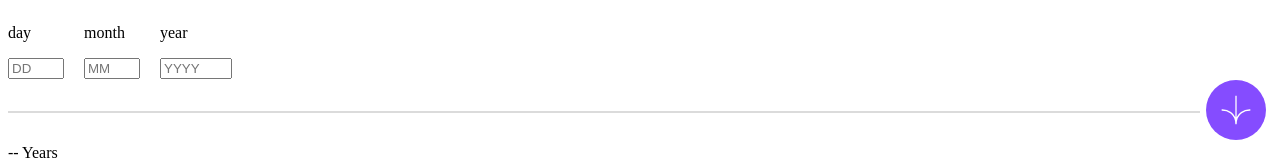
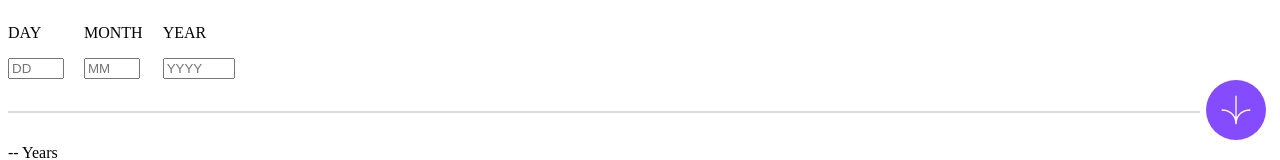
Before and after one commit to Riquelme3m/iJunior-Age-Calculator, a React (Vite) app in the folder age-calculator/: page / in a window 1280 px wide. Shown: the top 160 px of the page. Built offline with nearby package versions, Linux system fonts and the light colour scheme.

Commit message:
Componentes Reutilizaveis

```diff
--- a/age-calculator/src/App.jsx
+++ b/age-calculator/src/App.jsx
@@ -1,10 +1,6 @@
 import "./styles/style.css"
-import DayInput from "./components/DayInput";
-import MonthInput from "./components/MonthInput";
-import YearInput from "./components/YearInput";
-import YearsDisplay from "./components/YearDisplay";
-import MonthDisplay from "./components/MonthDisplay";
-import DayDisplay from "./components/DayDisplay";
+import Input from "./components/Input";
+import Display from "./components/Display";
 import ButtonCalculate from "./components/ButtonCalculate";
 import { useState } from "react";
 
@@ -19,7 +15,7 @@ function App() {
    const [year, setYear] = useState();
    const [calculatedYears, setCalculatedYears] = useState("--");
    const [calculatedMonths, setCalculatedMonths] = useState("--");
-   const [calcultateDays, setCalculatedDays] = useState("--");
+   const [calculatedDays, setCalculatedDays] = useState("--");
    const [errors, setErrors] = useState({ day: "", month: "", year: "" });
 
 
@@ -94,18 +90,18 @@ function App() {
    return (
       <main className="main-container">
          <div className="date-inputs">
-            <DayInput day={day} onChange={(e) => setDay(e.target.value)} error={errors.day}> </DayInput>
-            <MonthInput month={month} onChange={(e) => setMonth(e.target.value)} error={errors.month}> </MonthInput>
-            <YearInput year={year} onChange={(e) => setYear(e.target.value)} error={errors.year}></YearInput>
+            <Input type="day" value={day} onChange={(e) => setDay(e.target.value)} error={errors.day} />
+            <Input type="month" value={month} onChange={(e) => setMonth(e.target.value)} error={errors.month} />
+            <Input type="year" value={year} onChange={(e) => setYear(e.target.value)} error={errors.year} />
          </div>
          <div className="division">
             <hr/>
             <ButtonCalculate onClick={calculateAge}></ButtonCalculate>
          </div>
          <div className="date-display">
-            <YearsDisplay years={calculatedYears}></YearsDisplay>
-            <MonthDisplay months={calculatedMonths}></MonthDisplay>
-            <DayDisplay days={calcultateDays}></DayDisplay>
+            <Display years={calculatedYears}></Display>
+            <Display months={calculatedMonths}></Display>
+            <Display days={calculatedDays}></Display>
          </div>
       </main>
 
--- a/age-calculator/src/components/DayDisplay.jsx
+++ /dev/null
@@ -1,10 +0,0 @@
-import React from "react";
-
-
-function DayDisplay(props){
-    return(
-        <div><span>{props.days}</span><span> Days</span></div>
-    )
-}
-
-export default DayDisplay
--- a/age-calculator/src/components/DayInput.jsx
+++ /dev/null
@@ -1,16 +0,0 @@
-import React from "react";
-
-
-function DayInput({value,onChange,error}){
-    return(
-        <div>
-            <p>day</p>
-            <input type="number" value={value} onChange={onChange} min="1" max="31" placeholder="DD"/>
-            {error ? <p style={{color:"red"}}>{error}</p> : null}
-        </div>
-
-
-    );
-}
-
-export default DayInput;
--- /dev/null
+++ b/age-calculator/src/components/Display.jsx
@@ -0,0 +1,28 @@
+import React from "react";
+
+export default function Display({ years, months, days }) {
+    // retorna o valor relativo a prop recebida
+    const getValue = () => {
+        if (years !== undefined) return years;
+        if (months !== undefined) return months;
+        if (days !== undefined) return days;
+    }
+
+    // retorna o texto relativo a prop recebida
+    const getLabel = () => {
+        if (years !== undefined) return "Years";
+        if (months !== undefined) return "Months";
+        if (days !== undefined) return "Days";
+        return "";
+    }
+
+    const value = getValue();
+    const label = getLabel();
+
+    return (
+        <div className="display-item">
+            <span className="number"> {value}</span>
+            <span className="label"> {label}</span>
+        </div>
+    );
+}
--- /dev/null
+++ b/age-calculator/src/components/Input.jsx
@@ -0,0 +1,41 @@
+import React from "react";
+
+function Input({type, value, onChange, error}) {
+    const configs = {
+        day: {
+            placeholder: "DD",
+            min: 1,
+            max: 31,
+            label: "DAY"
+        },
+        month: {
+            placeholder: "MM",
+            min: 1,
+            max: 12,
+            label: "MONTH"
+        },
+        year: {
+            placeholder: "YYYY",
+            min: 0,
+            max: new Date().getFullYear(),
+            label: "YEAR"
+        }
+    };
+
+    return (
+        <div className={`input-container ${error ? 'error' : ''}`}>
+            <p>{configs[type].label}</p>
+            <input
+                type="number"
+                value={value}
+                onChange={onChange}
+                min={configs[type].min}
+                max={configs[type].max}
+                placeholder={configs[type].placeholder}
+            />
+            {error && <p className="error-message">{error}</p>}
+        </div>
+    );
+}
+
+export default Input;
--- a/age-calculator/src/components/MonthDisplay.jsx
+++ /dev/null
@@ -1,8 +0,0 @@
-import React from "react";
-
-function MonthDisplay(props){
-    return(
-        <div><span>{props.months}</span><span> Months</span></div>
-    )
-}
-export default MonthDisplay;
--- a/age-calculator/src/components/MonthInput.jsx
+++ /dev/null
@@ -1,14 +0,0 @@
-import React from "react";
-
-
-function MonthInput({value,onChange,error}){
-    return(
-        <div>
-            <p>month</p>
-            <input type="number" name="" id="month" value={value} onChange={onChange} min="1" max="12" placeholder="MM"/>
-            {error ? <p style={{color:"red"}}>{error}</p>:null}
-        </div>
-    )
-}
-
-export default MonthInput;
--- a/age-calculator/src/components/YearDisplay.jsx
+++ /dev/null
@@ -1,11 +0,0 @@
-import React from "react";
-
-function YearsDisplay(props){
-    return (
-        <div>
-            <span>{props.years}</span><span> Years</span>
-        </div>
-    )
-}
-
-export default YearsDisplay;
--- a/age-calculator/src/components/YearInput.jsx
+++ /dev/null
@@ -1,14 +0,0 @@
-import React from "react";
-
-function YearInput({value,onChange,error}) {
-    return (
-        <div>
-            <p>year</p>
-            <input type="number" name="" id="year" value={value} onChange={onChange} min="0" max="2025" placeholder="YYYY"/>
-            {error? <p style={{color:"red"}}>{error}</p>:null}
-        </div>
-    );
-}
-
-
-export default YearInput;
```
